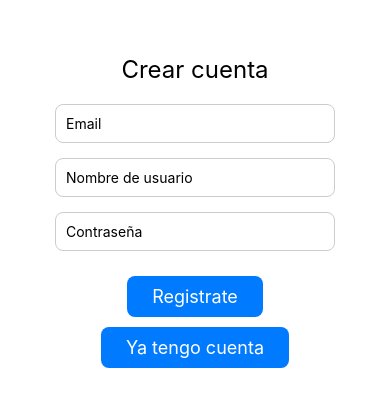
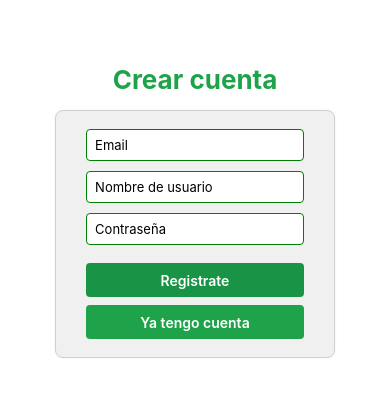
Before and after one commit to tlourdes/proyectoIntegradorFinal, a React Native app in the folder proyecto/: screen /Register in a window 390 px wide. Shown: the part 211-618 px from the top of the page. Built offline with nearby package versions, Linux system fonts and the light colour scheme; no server answers.

Commit message:
estilos register

```diff
--- a/proyecto/src/screens/Register.js
+++ b/proyecto/src/screens/Register.js
@@ -74,6 +74,7 @@ class Register extends Component {
       <View style={styles.container}>
         <Text style={styles.title}>Crear cuenta</Text>
 
+        <View style={styles.formBox}>
         <TextInput
           style={styles.input}
           placeholder="Email"
@@ -103,7 +104,7 @@ class Register extends Component {
         <Text>{this.state.error3}</Text>
 
         <Pressable
-          style={styles.button}
+          style={[styles.button, styles.buttonSec]}
           onPress={() =>
             this.onSubmit(
               this.state.email,
@@ -122,6 +123,7 @@ class Register extends Component {
           <Text style={styles.buttonText}>Ya tengo cuenta</Text>
         </Pressable>
       </View>
+      </View>
     );
   }
 }
@@ -131,31 +133,55 @@ const styles = StyleSheet.create({
     flex: 1,
     justifyContent: 'center',
     alignItems: 'center',
-    backgroundColor: '#fff',
+    backgroundColor: 'white',
     paddingHorizontal: 20,
   },
   title: {
-    fontSize: 24,
-    marginBottom: 20,
+    fontSize: 26,
+    fontWeight: '700',
+    color: '#1fa34a',
+    marginBottom: 15,
+  },
+  formBox: {
+    width: '80%',
+    maxWidth: 400,
+    backgroundColor: '#f0f0f0',
+    borderWidth: 1.5,
+    borderColor: '#d0d0d0',
+    borderRadius: 8,
+    paddingVertical: 18,
+    paddingHorizontal: 18,
+    alignItems: 'center',
+    shadowOpacity: 0.06,
+    shadowRadius: 3,
   },
   input: {
-    width: '80%',
+    width: '90%',
+    height: 32,
+    backgroundColor: 'white',
     borderWidth: 1,
-    borderColor: '#ccc',
-    borderRadius: 8,
-    padding: 10,
-    marginBottom: 15,
+    borderColor: 'green',
+    borderRadius: 4,
+    paddingHorizontal: 8,
+    fontSize: 13,
+    marginBottom: 10,
   },
   button: {
-    backgroundColor: '#007AFF',
-    paddingVertical: 10,
-    paddingHorizontal: 25,
-    borderRadius: 8,
-    marginTop: 10,
+    width: '90%',
+    height: 34,
+    backgroundColor: '#1fa34a',
+    borderRadius: 4,
+    alignItems: 'center',
+    justifyContent: 'center',
+    marginTop: 8,
+  },
+  buttonSec: {
+    backgroundColor: '#199446',
   },
   buttonText: {
     color: '#fff',
-    fontSize: 18,
+    fontSize: 14,
+    fontWeight: '600',
   },
 });
 
```
